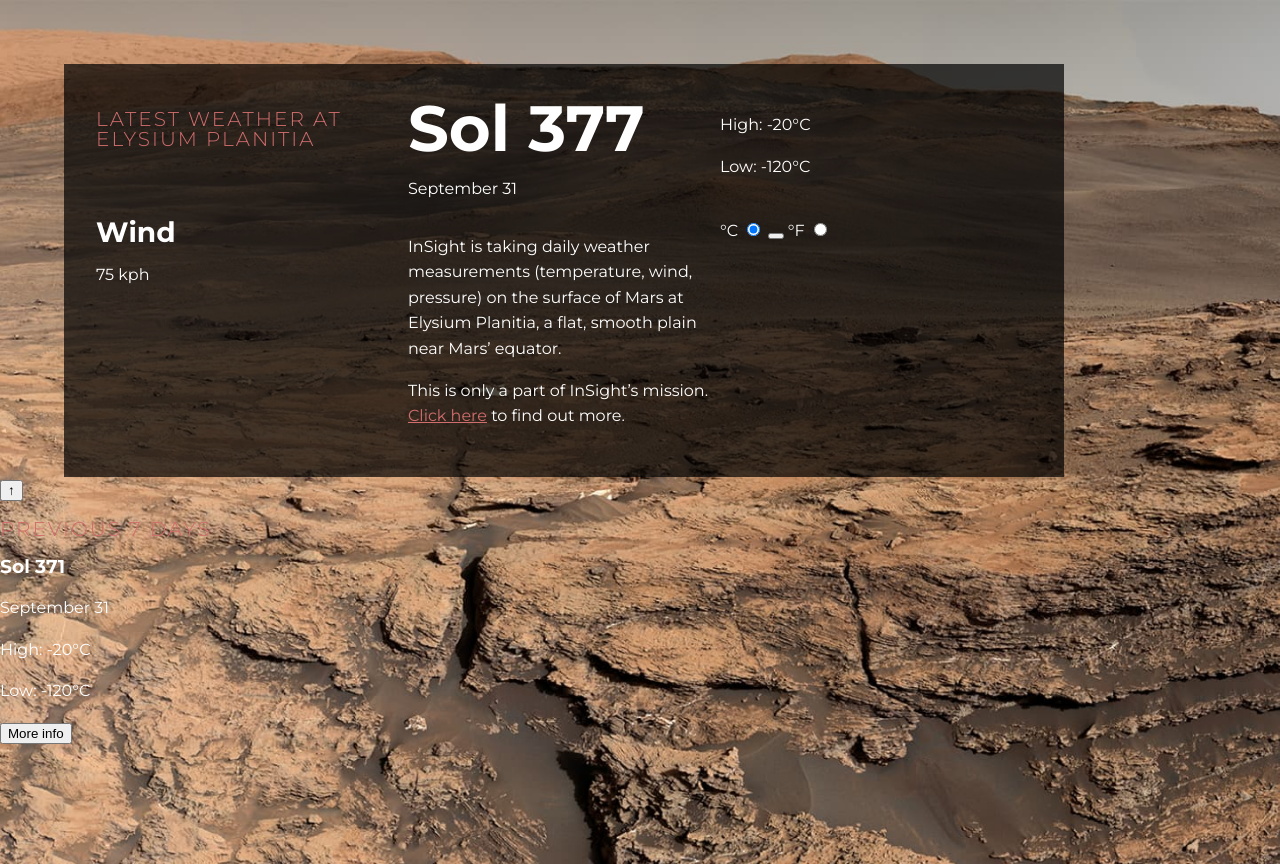
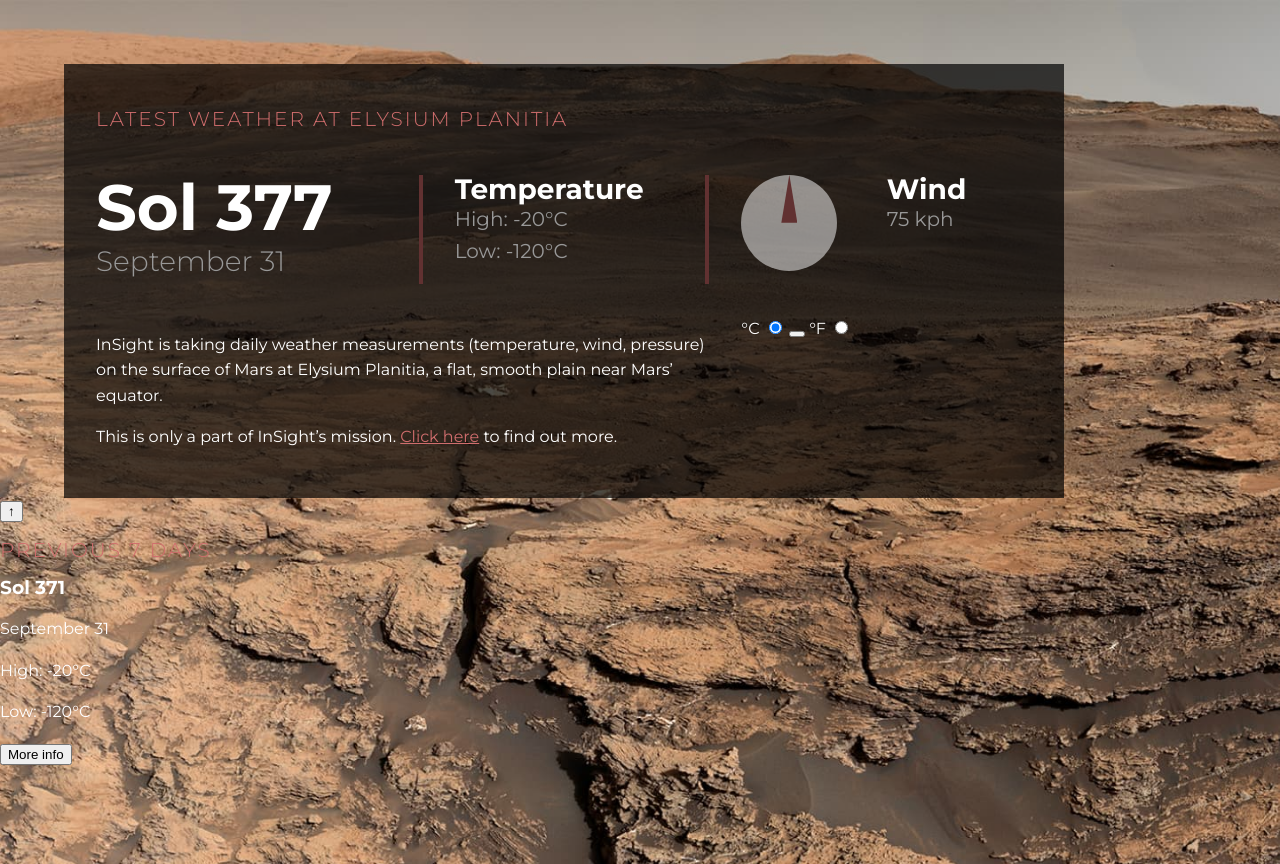
Before and after one commit to glezzz/Mars-weather-app, a plain HTML site: page index.html in a window 1280 px wide. Drawn offline with Linux system fonts and the light colour scheme.

```diff
--- a/index.html
+++ b/index.html
@@ -17,7 +17,7 @@
     </div>
 
     <div class="temp">
-        <h2 class="section-title"></h2>
+        <h2 class="section-title">Temperature</h2>
         <p class="reading">High: -20°C</p>
         <p class="reading">Low: -120°C</p>
     </div>
--- a/styles.css
+++ b/styles.css
@@ -61,6 +61,8 @@ a:hover {
     text-transform: uppercase;
     color: var(--clr-accent);
     letter-spacing: 2px;
+
+    grid-column: 1 / -1;
 }
 
 .section-title {
@@ -73,6 +75,12 @@ a:hover {
     font-size: var(--fs-xl);
 }
 
+.reading {
+    font-size: var(--fs-h1);
+    margin: 0;
+    color: var(--clr-gray);
+}
+
 .mars-current-weather {
     background: rgba(0, 0, 0, 0.7);
     padding: 2em;
@@ -80,4 +88,65 @@ a:hover {
     margin: 4em 0 0 4em;
     display: grid;
     grid-template-columns: repeat(3, 1fr);
+    grid-gap: 2em;
 }
+
+.temp {
+    --border: solid .25em var(--clr-accent-dark);
+    border-left: var(--border);
+    border-right: var(--border);
+    grid-column: 2 / 3;
+    padding: 0 2em;
+}
+
+.wind {
+    grid-column: 3 / 4;
+    display: grid;
+    grid-template-columns: repeat(2, 1fr);
+    grid-template-rows: min-content 1fr;
+    align-self: start;
+}
+
+.wind .section-title,
+.wind .reading {
+    grid-column: 2 /3;
+}
+
+.wind__direction {
+    --size: 6rem;
+    width: var(--size);
+    height: var(--size);
+    background-color: rgba(255, 255, 255, .5);
+    border-radius: 50%;
+    display: grid;
+    place-items: center;
+    grid-row: 1 / span 2;
+}
+
+.wind__arrow {
+    --direction: 0deg;
+    --size: 1rem;
+    height: calc(var(--size) * 3);
+    width: var(--size);
+    background: var(--clr-accent-dark);
+    clip-path: polygon(50% 0, 0% 100%, 100% 100%);
+    transform: translateY(-50%);
+    rotate(var(--direction));
+    transform-origin: bottom center;
+    transition: transform 500ms ease;
+}
+
+.date {
+    grid-column: 1 / 2;
+}
+
+.date__day {
+    font-size: var(--fs-h2);
+    margin: 0;
+    color: var(--clr-gray);
+    font-weight: var(--fw-light);
+}
+
+.info {
+    grid-column: 1 / 3;
+}
```
Also changed, not shown: 1 other file.
